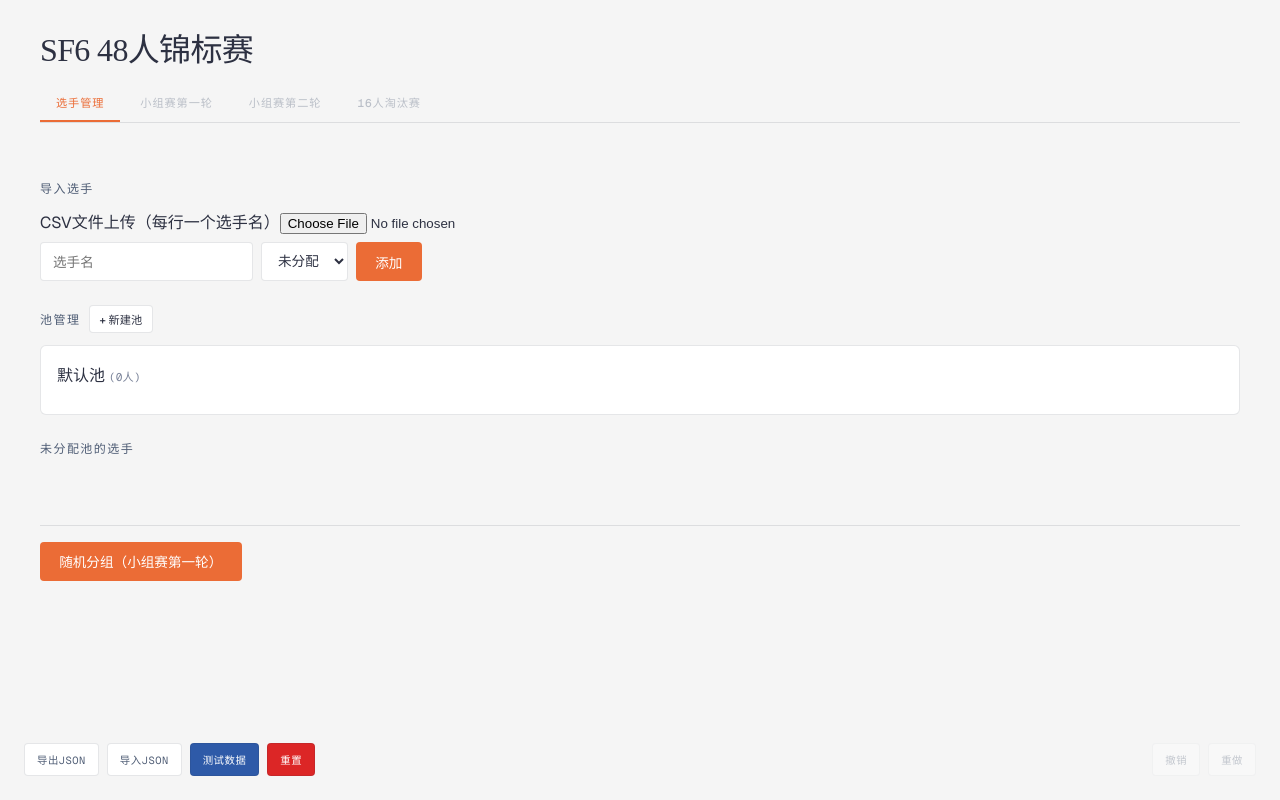
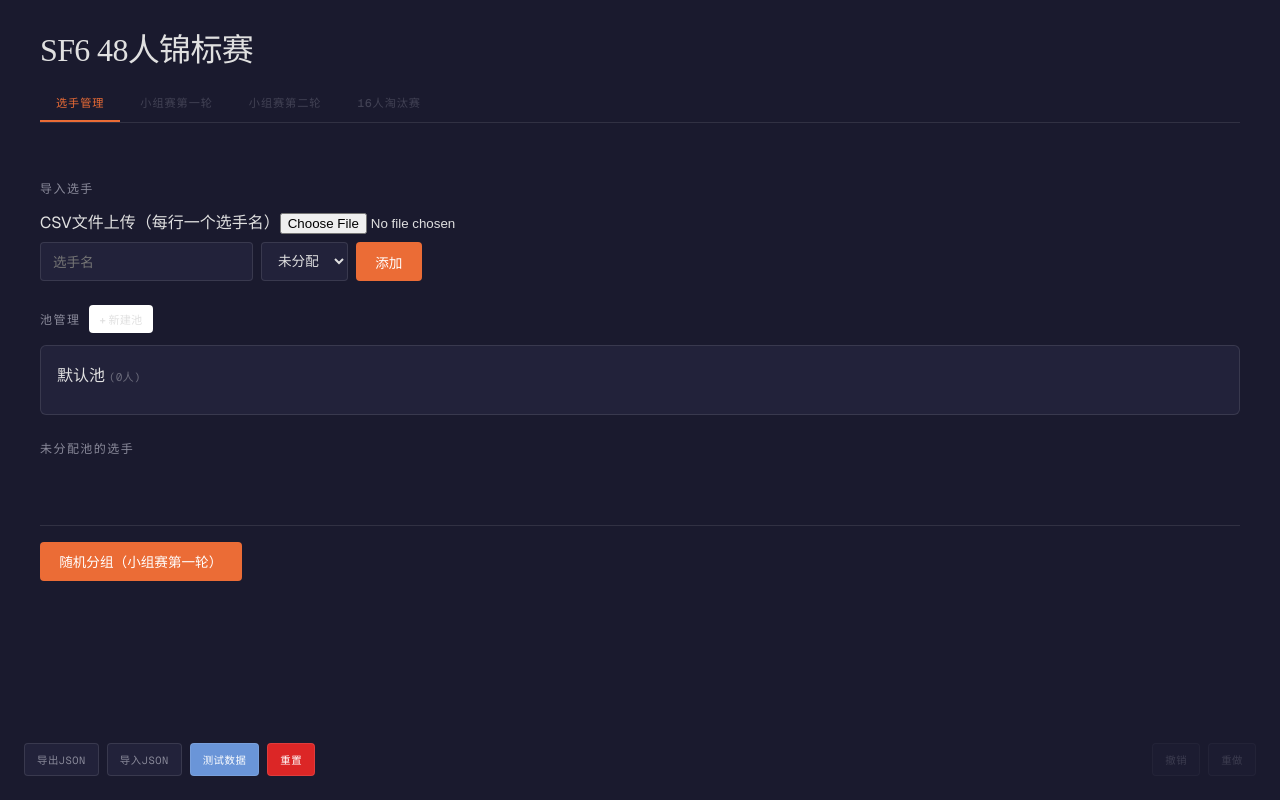
Before and after one commit to muxiaoshu1345-lang/SF6-Tournament-Manager, a Flask app: page / in a window 1280 px wide. Run offline with Flask 2, Linux system fonts and the light colour scheme; some web fonts are replaced.

Commit message:
feat: dark theme - update all colors to dark palette

```diff
--- a/static/style.css
+++ b/static/style.css
@@ -2,13 +2,13 @@
 *, *::before, *::after { box-sizing: border-box; margin: 0; padding: 0; }
 
 :root {
-  --color-paper:   #f5f5f5;
-  --color-ink:     #2d3142;
-  --color-muted:   #4f5d75;
+  --color-paper:   #1a1a2e;
+  --color-ink:     #e0e0e0;
+  --color-muted:   #8a8a9a;
   --color-accent:  #eb6c36;
-  --color-soft:    #7a8399;
-  --color-rule:    rgba(45,49,66,0.12);
-  --color-link:    #2e5aa8;
+  --color-soft:    #6a6a7a;
+  --color-rule:    rgba(255,255,255,0.10);
+  --color-link:    #6a95d8;
   --font-sans:     'Geist', system-ui, sans-serif;
   --font-serif:    'Instrument Serif', serif;
   --font-mono:     'Geist Mono', ui-monospace, monospace;
@@ -134,7 +134,7 @@ main {
   font-size: 0.85rem;
   padding: 0.5rem 0.75rem;
   border: 1px solid var(--color-rule);
-  background: #fff;
+  background: #22223a;
   color: var(--color-ink);
   border-radius: 4px;
   outline: none;
@@ -147,7 +147,7 @@ main {
 
 /* Pool Cards */
 .pool-card {
-  background: #fff;
+  background: #22223a;
   border: 1px solid var(--color-rule);
   border-radius: 6px;
   padding: 1rem;
@@ -183,7 +183,7 @@ main {
   display: inline-flex;
   align-items: center;
   gap: 0.4rem;
-  background: #fff;
+  background: #22223a;
   border: 1px solid var(--color-rule);
   padding: 0.35rem 0.6rem;
   border-radius: 4px;
@@ -246,7 +246,7 @@ main {
 }
 
 .group-card {
-  background: #fff;
+  background: #22223a;
   border: 1px solid var(--color-rule);
   border-radius: 6px;
   padding: 1rem;
@@ -306,7 +306,7 @@ main {
 }
 
 .ranking-card {
-  background: #fff;
+  background: #22223a;
   border: 1px solid var(--color-rule);
   border-radius: 6px;
   padding: 0.75rem 1rem;
@@ -338,7 +338,7 @@ main {
   font-size: 0.8rem;
   width: 2.5rem;
   text-align: center;
-  background: #fff;
+  background: #2a2a44;
   color: var(--color-ink);
   border: 1px solid var(--color-rule);
   border-radius: 3px;
@@ -404,7 +404,7 @@ main {
   font-size: 0.65rem;
   letter-spacing: 0.05em;
   padding: 0.5rem 0.75rem;
-  background: #fff;
+  background: #22223a;
   color: var(--color-muted);
   border: 1px solid var(--color-rule);
   border-radius: 4px;
@@ -439,7 +439,7 @@ svg {
 }
 
 .modal-box {
-  background: #fff;
+  background: #22223a;
   border: 1px solid var(--color-rule);
   border-radius: 6px;
   padding: 1.5rem;
@@ -463,6 +463,8 @@ svg {
   border-radius: 4px;
   margin-bottom: 1rem;
   outline: none;
+  background: #2a2a44;
+  color: var(--color-ink);
 }
 
 .modal-box input:focus { border-color: var(--color-accent); }
@@ -505,7 +507,7 @@ svg {
 }
 
 .group-preview-card {
-  background: #fff;
+  background: #22223a;
   border: 1px solid var(--color-rule);
   border-radius: 6px;
   padding: 1rem;
--- a/static/svg_renderer.js
+++ b/static/svg_renderer.js
@@ -18,7 +18,7 @@ function renderDoubleEliminationBracket(container, group, groupIdx) {
   svg.style.width = '100%';
   svg.style.minWidth = '860px';
   svg.style.display = 'block';
-  svg.style.background = '#f5f5f5';
+  svg.style.background = '#1a1a2e';
   svg.style.borderRadius = '6px';
 
   const bracket = group.bracket;
@@ -112,7 +112,7 @@ function renderEliminationBracket(container, bracket) {
   svg.style.width = '100%';
   svg.style.minWidth = '1100px';
   svg.style.display = 'block';
-  svg.style.background = '#f5f5f5';
+  svg.style.background = '#1a1a2e';
   svg.style.borderRadius = '6px';
 
   const r16 = bracket.r16 || [];
@@ -274,13 +274,13 @@ function createDiagramCard(svg, x, y, playerId, score, isWinner, isLoser, stage,
   const g = document.createElementNS(SVG_NS, 'g');
   g.setAttribute('transform', `translate(${x},${y})`);
 
-  // 矩形（来自diagrams样式）
+  // 矩形（暗色主题）
   const rect = document.createElementNS(SVG_NS, 'rect');
   rect.setAttribute('width', 148);
   rect.setAttribute('height', 24);
   rect.setAttribute('rx', 4);
-  rect.setAttribute('fill', isWinner ? 'rgba(235,108,54,0.12)' : '#ffffff');
-  rect.setAttribute('stroke', isWinner ? '#eb6c36' : isAccent ? '#eb6c36' : '#2d3142');
+  rect.setAttribute('fill', isWinner ? 'rgba(235,108,54,0.15)' : '#22223a');
+  rect.setAttribute('stroke', isWinner ? '#eb6c36' : isAccent ? '#eb6c36' : 'rgba(255,255,255,0.15)');
   rect.setAttribute('stroke-width', isWinner ? 1.5 : 1);
   rect.style.cursor = playerId ? 'pointer' : 'default';
   g.appendChild(rect);
@@ -289,7 +289,7 @@ function createDiagramCard(svg, x, y, playerId, score, isWinner, isLoser, stage,
   const text = document.createElementNS(SVG_NS, 'text');
   text.setAttribute('x', 8);
   text.setAttribute('y', 16);
-  text.setAttribute('fill', isWinner ? '#eb6c36' : isLoser ? '#7a8399' : '#2d3142');
+  text.setAttribute('fill', isWinner ? '#eb6c36' : isLoser ? '#6a6a7a' : '#e0e0e0');
   text.setAttribute('font-size', 11);
   text.setAttribute('font-weight', 600);
   text.setAttribute('font-family', "'Geist', sans-serif");
@@ -314,7 +314,7 @@ function createResultSlot(svg, x, y, playerId, emoji, label, isPrimary) {
   rect.setAttribute('width', 128);
   rect.setAttribute('height', 24);
   rect.setAttribute('rx', 4);
-  rect.setAttribute('fill', isPrimary ? 'rgba(235,108,54,0.12)' : 'rgba(235,108,54,0.08)');
+  rect.setAttribute('fill', isPrimary ? 'rgba(235,108,54,0.15)' : 'rgba(235,108,54,0.08)');
   rect.setAttribute('stroke', '#eb6c36');
   rect.setAttribute('stroke-width', isPrimary ? 1.5 : 1);
   g.appendChild(rect);
```
